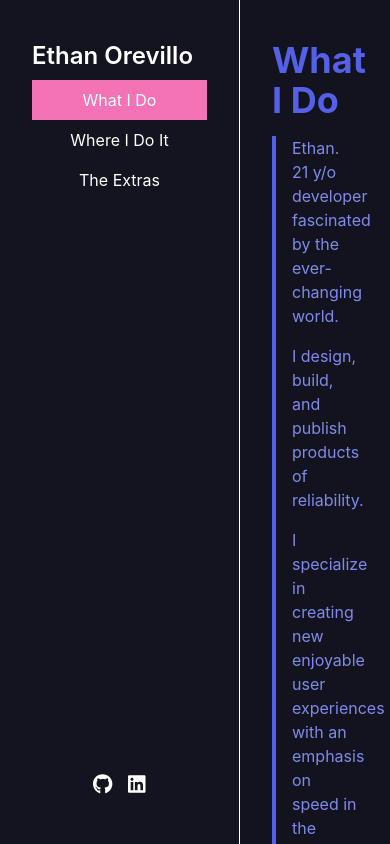
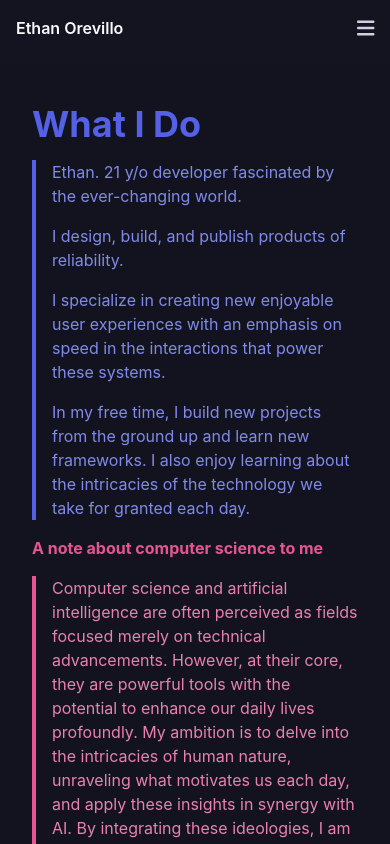
Before and after one commit to eorev/eorev-portfolio, a Next.js app: page / in a window 390 px wide. Built offline with nearby package versions, Linux system fonts and the light colour scheme.

Commit message:
added responsivess for mobile

```diff
--- a/components/MainContent.tsx
+++ b/components/MainContent.tsx
@@ -40,11 +40,10 @@ export default function MainContent() {
             <Head>
                 <title>{getPageTitle()}</title>
             </Head>
-            <div className="flex h-screen overflow-hidden">
-                <div className="flex flex-col w-60 border-r border-white h-screen">
-                    <Navbar setCurrentView={setCurrentView} currentView={currentView} />
-                </div>
-                <div className="flex-grow overflow-auto">
+            <div className="flex flex-col md:flex-row h-screen overflow-hidden">
+                <Navbar setCurrentView={setCurrentView} currentView={currentView} />
+                {/* Apply top padding for mobile view to ensure content starts below the navbar */}
+                <div className={`flex-grow overflow-auto md:pl-60 pt-16 md:pt-0`}>
                     {renderView()}
                 </div>
             </div>
--- a/components/Navbar.tsx
+++ b/components/Navbar.tsx
@@ -1,5 +1,6 @@
-import React from 'react';
+import React, { useState } from 'react';
 import { FontAwesomeIcon } from '@fortawesome/react-fontawesome';
+import { faBars, faTimes } from '@fortawesome/free-solid-svg-icons';
 import { faGithub, faLinkedin } from '@fortawesome/free-brands-svg-icons';
 
 interface NavbarProps {
@@ -8,37 +9,72 @@ interface NavbarProps {
 }
 
 const Navbar: React.FC<NavbarProps> = ({ setCurrentView, currentView }) => {
+    const [isMobileMenuOpen, setIsMobileMenuOpen] = useState(false);
+
     const handleSetCurrentView = (view: string) => {
         setCurrentView(view);
+        setIsMobileMenuOpen(false);
     };
 
     return (
-        <div className='flex flex-col p-8 w-60 h-screen text-white border-r border-white'>
-            <div className='flex flex-col h-full'>
-                <div className='font-semibold text-2xl py-2'>
+        <>
+            {/* Desktop Navbar */}
+            <div className="hidden md:flex flex-col w-60 h-screen fixed inset-y-0 left-0 z-10 bg-background p-8 text-copy items-center">
+                <div className='font-semibold text-2xl mb-10 text-center'>
                     Ethan Orevillo
                 </div>
-                <div className='flex flex-col'>
-                    <button onClick={() => handleSetCurrentView("whatido")} className={`py-2 ${currentView === "whatido" ? 'bg-pink-400' : ''}`}>
+                <div className='flex flex-col space-y-4 w-full items-center'>
+                    <button onClick={() => handleSetCurrentView("whatido")} className={`py-2 w-full text-center ${currentView === "whatido" ? 'bg-primary text-primary-content' : 'text-copy-lighter'}`}>
                         What I Do
                     </button>
-                    <button onClick={() => handleSetCurrentView("whereidoit")} className={`py-2 ${currentView === "whereidoit" ? 'bg-pink-400' : ''}`}>
+                    <button onClick={() => handleSetCurrentView("whereidoit")} className={`py-2 w-full text-center ${currentView === "whereidoit" ? 'bg-primary text-primary-content' : 'text-copy-lighter'}`}>
                         Where I Do It
                     </button>
-                    <button onClick={() => handleSetCurrentView("theextras")} className={`py-2 ${currentView === "theextras" ? 'bg-pink-400' : ''}`}>
+                    <button onClick={() => handleSetCurrentView("theextras")} className={`py-2 w-full text-center ${currentView === "theextras" ? 'bg-primary text-primary-content' : 'text-copy-lighter'}`}>
                         The Extras
                     </button>
                 </div>
-                <div className='mt-auto flex items-center justify-center py-4 space-x-4'>
-                    <a href='https://github.com/eorev' target="_blank" rel="noopener noreferrer">
+                <div className='mt-auto flex items-center justify-center space-x-4'>
+                    <a href='https://github.com/eorev' target="_blank" rel="noopener noreferrer" className="text-copy-light hover:text-copy">
                         <FontAwesomeIcon icon={faGithub} size="lg" />
                     </a>
-                    <a href='https://www.linkedin.com/in/ethan-orevillo' target="_blank" rel="noopener noreferrer">
+                    <a href='https://www.linkedin.com/in/ethan-orevillo' target="_blank" rel="noopener noreferrer" className="text-copy-light hover:text-copy">
                         <FontAwesomeIcon icon={faLinkedin} size="lg" />
                     </a>
                 </div>
             </div>
-        </div>
+
+            {/* Mobile Navbar */}
+            <div className="md:hidden flex justify-between items-center p-4 w-full fixed top-0 z-40 bg-background text-copy">
+                <span className='font-semibold'>Ethan Orevillo</span>
+                <FontAwesomeIcon icon={isMobileMenuOpen ? faTimes : faBars} onClick={() => setIsMobileMenuOpen(!isMobileMenuOpen)} className="text-copy-light" size="lg" />
+            </div>
+
+            {/* Mobile Menu Overlay */}
+            <div className={`md:hidden fixed inset-0 z-30 pt-14 backdrop-blur-md bg-opacity-30 bg-foreground ${isMobileMenuOpen ? 'flex' : 'hidden'} flex-col justify-between`}>
+                <div className='flex flex-col items-center space-y-4 mt-5'>
+                    <button onClick={() => handleSetCurrentView("whatido")} className="text-copy-light hover:text-copy">
+                        What I Do
+                    </button>
+                    <button onClick={() => handleSetCurrentView("whereidoit")} className="text-copy-light hover:text-copy">
+                        Where I Do It
+                    </button>
+                    <button onClick={() => handleSetCurrentView("theextras")} className="text-copy-light hover:text-copy">
+                        The Extras
+                    </button>
+                </div>
+
+                {/* Social links */}
+                <div className='pb-4 flex justify-center space-x-6'>
+                    <a href='https://github.com/eorev' target="_blank" rel="noopener noreferrer" className="text-copy-light hover:text-copy">
+                        <FontAwesomeIcon icon={faGithub} size="2x" />
+                    </a>
+                    <a href='https://www.linkedin.com/in/ethan-orevillo' target="_blank" rel="noopener noreferrer" className="text-copy-light hover:text-copy">
+                        <FontAwesomeIcon icon={faLinkedin} size="2x" />
+                    </a>
+                </div>
+            </div>
+        </>
     );
 };
 
--- a/package.json
+++ b/package.json
@@ -9,8 +9,9 @@
     "lint": "next lint"
   },
   "dependencies": {
-    "@fortawesome/fontawesome-svg-core": "^6.5.1",
+    "@fortawesome/fontawesome-svg-core": "^6.5.2",
     "@fortawesome/free-brands-svg-icons": "^6.5.1",
+    "@fortawesome/free-solid-svg-icons": "^6.5.2",
     "@fortawesome/react-fontawesome": "^0.2.0",
     "@vercel/analytics": "^1.2.2",
     "@vercel/speed-insights": "^1.0.10",
```
Also changed, not shown: 1 other file (tests, documents, lock files or other folders).
